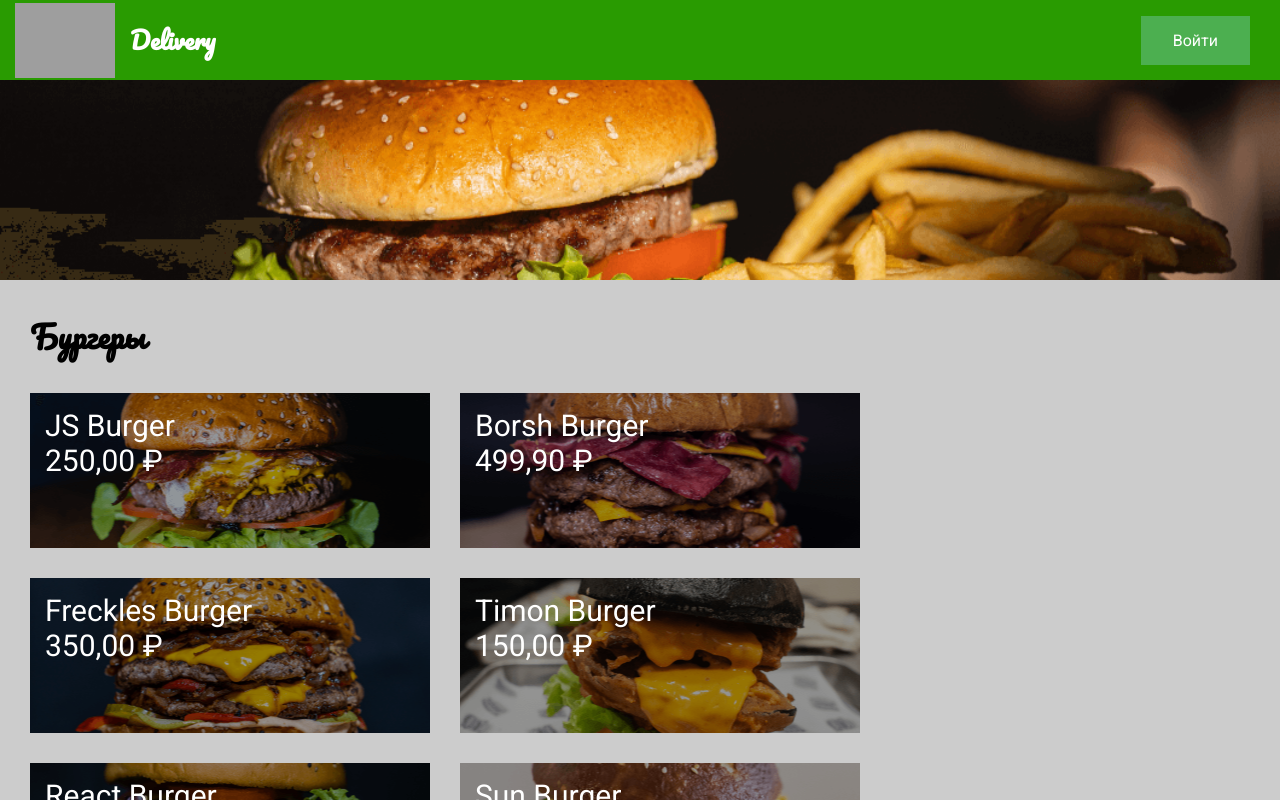
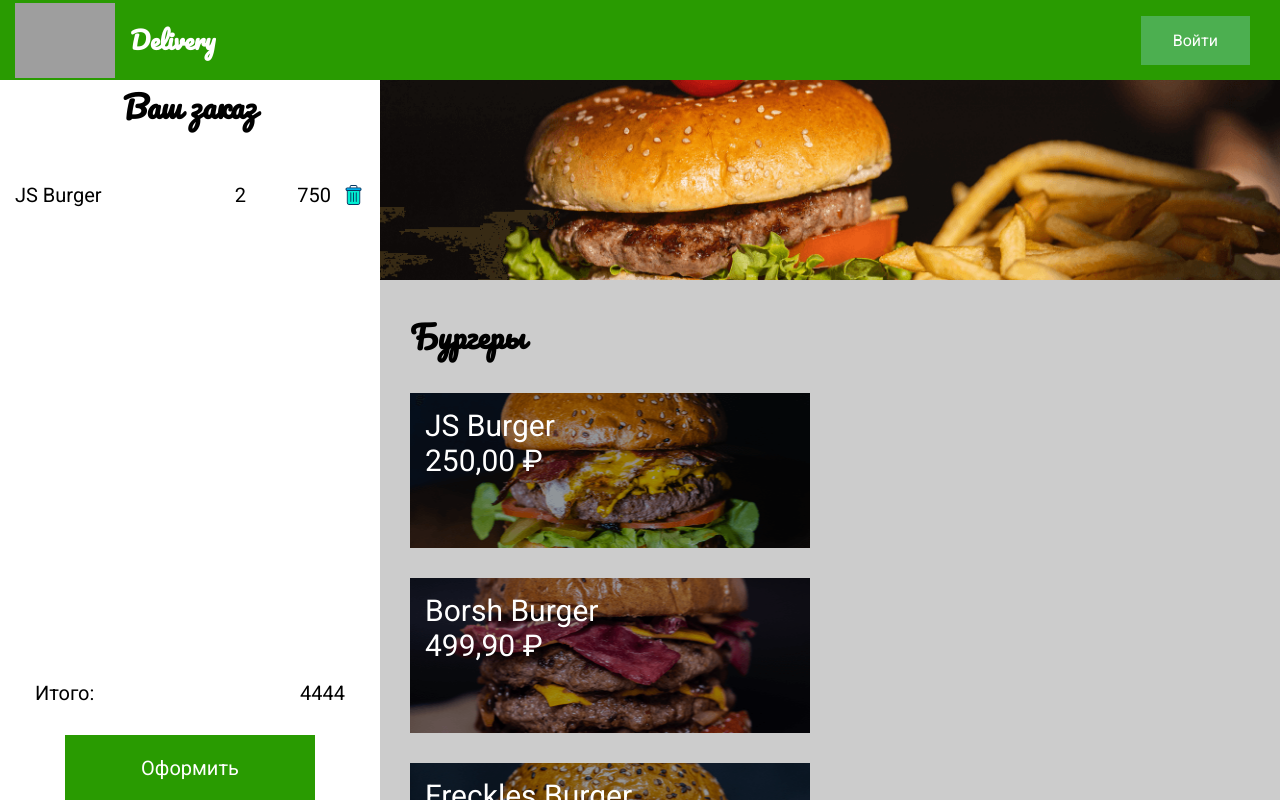
Before and after one commit to dimassspb/Delivery, a React (Create React App) app: page / in a window 1280 px wide. Shown: the top 800 px of the page. Built offline with nearby package versions, Linux system fonts and the light colour scheme; grey boxes are pictures that could not be loaded.

Commit message:
Order & OrderListItem released

```diff
--- a/src/App.js
+++ b/src/App.js
@@ -3,6 +3,7 @@
 import { NavBar } from './Components/NavBar';
 import { Menu } from './Components/Menu';
 import { ModalItem } from './Components/ModalItem'
+import { Order } from './Components/Order';
 
 function App() {
 
@@ -13,6 +14,7 @@
     <React.Fragment>
       <GlobalStyle />
       <NavBar />
+      <Order/>
       <Menu setOpenItem={setOpenItem} />
       <ModalItem openItem={openItem} setOpenItem={setOpenItem} />
     </React.Fragment>
--- /dev/null
+++ b/src/Components/ButtonCheckout.js
@@ -0,0 +1,21 @@
+import styled from 'styled-components';
+
+export const ButtonCheckout = styled.button`
+  display: block;
+  margin: 0 auto;
+  width: 250px;
+  height: 65px;
+  font-size: inherit;
+  font-family: inherit;
+  background-color: #299b01;
+  color: #fff;
+  border-color: transparent;
+  cursor: pointer;
+  transition-property: color, background-color, border-color;
+  transition-duration: 0.3s;
+  &:hover {
+    background-color: #fff;
+    color: #299b01;
+    border-color: #299b01;
+  }
+`;
--- a/src/Components/Menu.js
+++ b/src/Components/Menu.js
@@ -7,6 +7,7 @@
 const MenuStyled = styled.main`
   background-color: #ccc;
   margin-top: 80px;
+  margin-left: 380px;
 `;
 
 const SectionMenu = styled.section`
--- a/src/Components/ModalItem.js
+++ b/src/Components/ModalItem.js
@@ -1,5 +1,6 @@
 import React from 'react';
 import styled from 'styled-components';
+import { ButtonCheckout } from './ButtonCheckout';
 
 const Overlay = styled.div`
   position: fixed;
@@ -28,17 +29,43 @@
   background-position: center;
 `;
 
+const Content = styled.section`
+  display: flex;
+  flex-direction: column;
+  justify-content: space-between;
+  height: 67%;
+  padding: 30px;
+`;
+
+const HeaderContent = styled.div`
+  display: flex;
+  justify-content: space-between;
+  font-size: 24px;
+  font-weight: 700;
+  font-family: 'Pacifico', cursive;
+`;
+
 export const ModalItem = ({ openItem, setOpenItem }) => {
   const closeModal = (e) => {
-    if (e.target.id === 'overlay')
-    setOpenItem(null);
+    if (e.target.id === 'overlay') setOpenItem(null);
   };
   if (!openItem) return null;
   return (
     <Overlay id="overlay" onClick={closeModal}>
       <Modal>
         <Banner img={openItem.img} />
-        {openItem.name}
+        <Content>
+          <HeaderContent>
+            <div>{openItem.name} </div>
+            <div>
+              {openItem.price.toLocaleString('ru-RU', {
+                style: 'currency',
+                currency: 'RUB',
+              })}
+            </div>
+          </HeaderContent>
+          <ButtonCheckout>Добавить</ButtonCheckout>
+        </Content>
       </Modal>
     </Overlay>
   );
--- a/src/Components/NavBar.js
+++ b/src/Components/NavBar.js
@@ -38,14 +38,18 @@
     color: white;
     padding: 15px 32px;
     text-align: center;
-    text-decoration: none;
     display: inline-block;
     font-size: 16px;
     margin-right: 15px;
+    transition-property: color, background-color, border-color;
+    transition-duration: 0.3s;
+      &:hover {
+        background-color: #fff;
+        color: #299b01;
+        border-color: #299b01;
+  }
 }
 `;
-
-
 
 export const NavBar = () => (
   <NavBarStyled>
--- /dev/null
+++ b/src/Components/Order.js
@@ -0,0 +1,62 @@
+import React from 'react';
+import styled from 'styled-components';
+import { ButtonCheckout } from './ButtonCheckout'
+import { OrderListItem } from './OrderListItem';
+
+const OrderStyled = styled.section`
+  position: fixed;
+  display: flex;
+  flex-direction: column;
+  top: 80px;
+  left: 0;
+  background: #fff;
+  min-width: 380px;
+  height: calc(100% - 80px);
+  box-shadow: 3px 4px 5px rgba(0, 0, 0, 0.25)
+  padding: 20px;
+`;
+
+const OrderTitle = styled.h2`
+text-align: center;
+margin-bottom: 30px;
+`;
+
+const OrderContent = styled.div`
+flex-grow: 1;
+`;
+
+const OrderList = styled.ul`
+
+`;
+
+const Total = styled.div`
+display: flex;
+margin: 0 35px 30px;
+& span:first-child {
+flex-grow: 1;
+}
+`;
+
+const TotalPrice = styled.span`
+text-align: right;
+min-width: 65px;
+margin-left: 20px;
+`;
+
+
+export const Order = () => {
+  return (
+    <OrderStyled>
+      <OrderTitle>Ваш заказ</OrderTitle>
+      <OrderContent>
+        <OrderList></OrderList>
+        <OrderListItem/>
+      </OrderContent>
+      <Total>
+        <span>Итого:</span>
+        <TotalPrice>4444</TotalPrice>
+      </Total>
+      <ButtonCheckout>Оформить</ButtonCheckout>
+    </OrderStyled>
+  );
+};
--- /dev/null
+++ b/src/Components/OrderListItem.js
@@ -0,0 +1,40 @@
+import React from 'react';
+import styled from 'styled-components';
+import trashImage from '../image/trash.svg';
+
+const TrashButton = styled.button`
+  width: 24px;
+  height: 24px;
+  border-color: transparent;
+  background-color: transparent;
+  background-image: url(${trashImage});
+  background-position: center;
+  background-size: cover;
+  background-repeat: no-repeat;
+  cursor: pointer;
+`;
+
+const OrderItemStyled = styled.li`
+  display: flex;
+  margin: 20px 15px;
+`;
+
+const ItemName = styled.span`
+  flex-grow: 1;
+`;
+
+const ItemPrice = styled.span`
+  margin-left: 20px;
+  margin-right: 10px;
+  min-width: 65px;
+  text-align: right;
+`;
+
+export const OrderListItem = () => (
+  <OrderItemStyled>
+    <ItemName> JS Burger</ItemName>
+    <span>2</span>
+    <ItemPrice>750</ItemPrice>
+    <TrashButton />
+  </OrderItemStyled>
+);
```
Also changed, not shown: src/image/trash.svg (added). Lines whose indentation alone changed are shown as unchanged.
